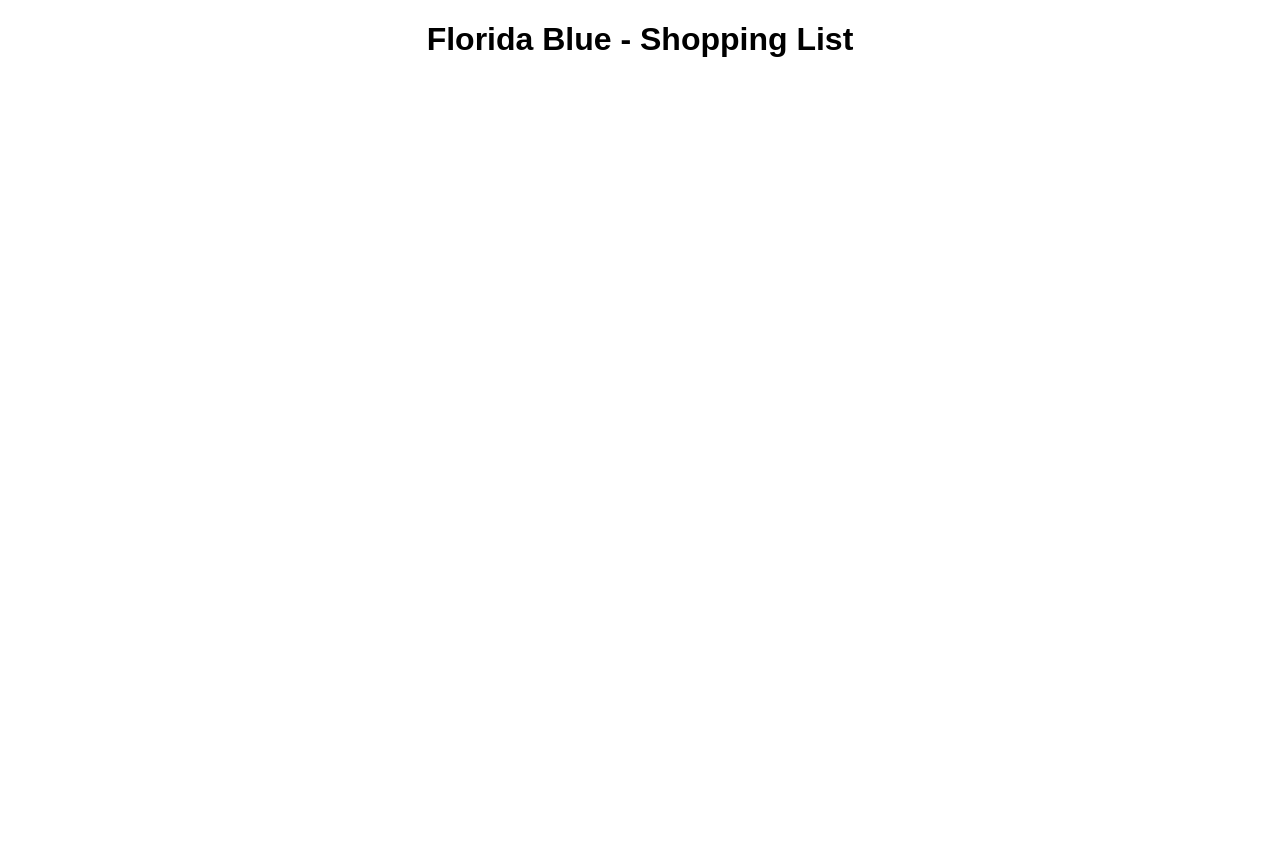
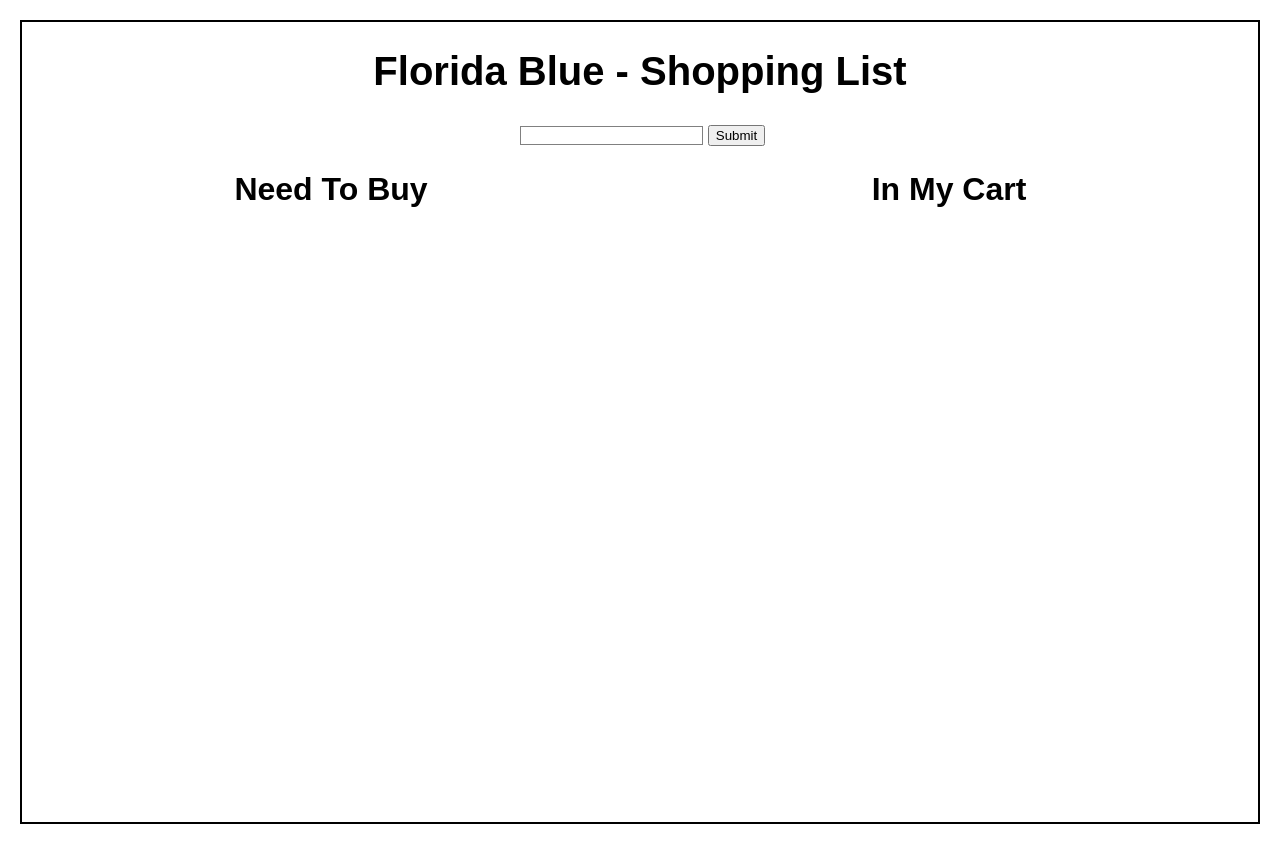
Before and after one commit to StevieIsmagic/floridablue, a React (Create React App) app: page / in a window 1280 px wide. Before the commit the page ends 800 px from the top, so only its background shows below. Built offline with nearby package versions, Linux system fonts and the light colour scheme.

Commit message:
complete basic layout

```diff
--- a/src/App.js
+++ b/src/App.js
@@ -1,5 +1,5 @@
 import React, { Component } from 'react';
-import ShoppingList from './components/ShoppingList';
+import ShoppingList from './components/ShoppingList/ShoppingList';
 
 import './App.css';
 
--- a/src/components/ShoppingList.js
+++ /dev/null
@@ -1,20 +0,0 @@
-import React, { Component } from 'react';
-
-class ShoppingList extends Component {
-  constructor(props) {
-    super(props);
-
-    this.state = {
-
-    }
-  }
-  render() {
-    return (
-      <div>
-        <h1 className="title">Florida Blue - Shopping List</h1>
-      </div>
-    )
-  }
-}
-
-export default ShoppingList;
--- /dev/null
+++ b/src/components/ShoppingList/ShoppingList.css
@@ -0,0 +1,25 @@
+.shoppingList {
+  height: 100vh;
+  border: 2px solid black;
+  margin: 20px;
+}
+
+.formContainer {
+
+}
+.title {
+  font-size: 2.5em;;
+}
+
+.input {
+  border: 1px solid grey;
+  margin: 5px;
+}
+
+.listContainer {
+  display: grid;
+  grid-template-columns: 1fr 1fr;
+}
+.list {
+
+}
--- /dev/null
+++ b/src/components/ShoppingList/ShoppingList.js
@@ -0,0 +1,37 @@
+import React, { Component } from 'react';
+import './ShoppingList.css';
+
+class ShoppingList extends Component {
+  constructor(props) {
+    super(props);
+
+    this.state = {
+
+    }
+  }
+  render() {
+    return (
+      <div className="shoppingList">
+        <div className="formContainer">
+        <h1 className="title">Florida Blue - Shopping List</h1>
+          <form>
+            <input className="input"/>
+            <button>Submit</button>
+          </form>
+
+        </div>
+        <div className="listContainer">
+          <div className="list">
+            <h1>Need To Buy</h1>
+          </div>
+          <div className="list">
+            <h1>In My Cart</h1>
+          </div>
+        </div>
+
+      </div>
+    )
+  }
+}
+
+export default ShoppingList;
```
